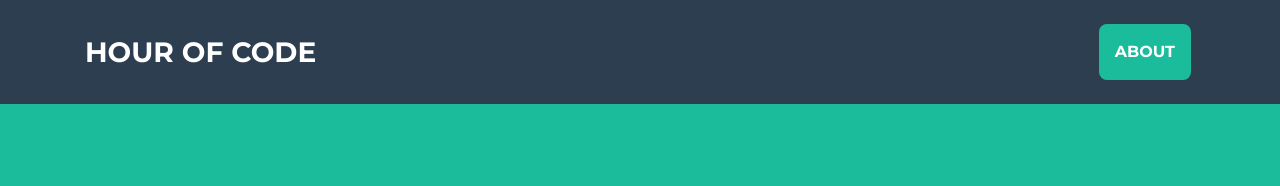
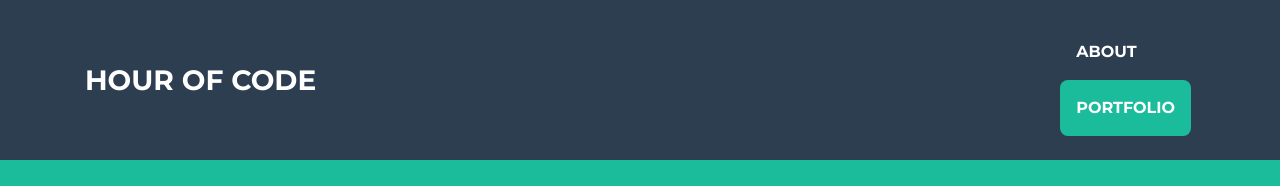
Before and after one commit to Corantine/e-hourofcode.github.io, a website with bundled scripts: page index.html in a window 1280 px wide. Shown: the top 186 px of the page. Built offline with nearby package versions, Linux system fonts and the light colour scheme.

Commit message:
Update index.html

```diff
--- a/index.html
+++ b/index.html
@@ -39,6 +39,7 @@
 		  -->
           <li class="nav-item mx-0 mx-lg-1">
             <a class="nav-link py-3 px-0 px-lg-3 rounded js-scroll-trigger" href="#about">About</a>
+	    <a class="nav-link py-3 px-0 px-lg-3 rounded js-scroll-trigger" href="#portfolio">Portfolio</a>
           </li>
         </ul>
       </div>
```
